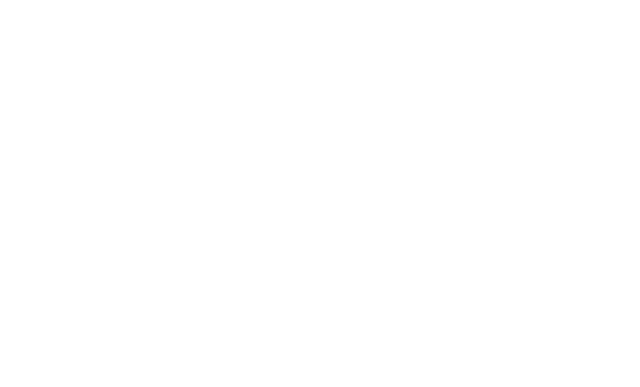
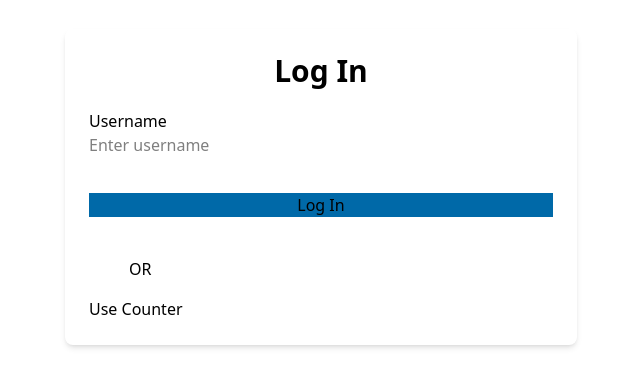
Before and after one commit to BSD-28/Tictactoe, a React (Vite) app in the folder client/: page /login in a window 1280 px wide. Shown: the part 213-600 px from the top of the page, without its empty margins (319-959 px from the left). Built offline with nearby package versions, Linux system fonts and the light colour scheme.

Commit message:
feat: add server socket

```diff
--- a/client/src/views/LoginPage.jsx
+++ b/client/src/views/LoginPage.jsx
@@ -1,8 +1,50 @@
+import { useState } from "react";
+import { Link, useNavigate } from "react-router";
+
 function LoginPage() {
-  return(
+  const [username, setUsername] = useState("");
+  const navigate = useNavigate();
+
+  function handleSubmit(e) {
+    e.preventDefault();
+    localStorage.setItem("username", username);
+    navigate("/");
+  }
+  return (
     <>
+      <div className="relative flex flex-col justify-center w-screen min-h-screen overflow-hidden bg-base-200">
+        <div className="w-full p-6 m-auto rounded-lg shadow-md lg:max-w-lg bg-base-100">
+          <h1 className="text-3xl font-semibold text-center text-accent-focus">
+            Log In
+          </h1>
+
+          <form className="space-y-4 mt-5" onSubmit={handleSubmit}>
+            <div>
+              <label className="label justify-center">
+                <span className="text-base label-text">Username</span>
+              </label>
+              <input
+                type="text"
+                placeholder="Enter username"
+                className="w-full input input-bordered input-accent"
+                required
+                onChange={(e) => setUsername(e.target.value)}
+              />
+            </div>
+            <div>
+              <button type="submit" className="btn btn-accent w-full mt-5 bg-sky-700">
+                Log In
+              </button>
+            </div>
+            <div className="divider px-10 mt-10">OR</div>
+            <Link to="/" className="btn btn-neutral mt-5 w-full">
+              Use Counter
+            </Link>
+          </form>
+        </div>
+      </div>
     </>
-  )
+  );
 }
 
-export default LoginPage
+export default LoginPage;
```
